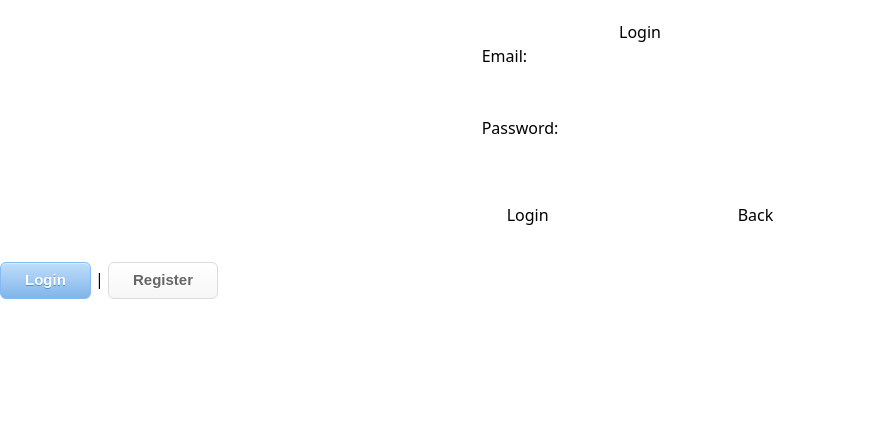
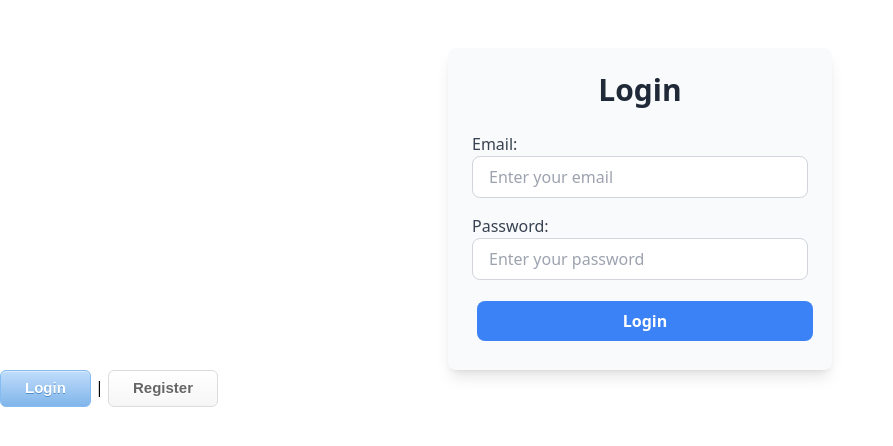
Before and after one commit to itsmraga-hub/student_management_interview_frontend, an Angular app: page /login in a window 1280 px wide. Shown: the top 446 px of the page, without its empty margins (0-893 px from the left). Built offline with nearby package versions, Linux system fonts and the light colour scheme.

Commit message:
login page - update ui to use tailwind

```diff
--- a/src/app/login/login.component.html
+++ b/src/app/login/login.component.html
@@ -1,32 +1,40 @@
+<div class="flex flex-col items-center justify-center mt-12 space-y-6 p-6 bg-gray-50 rounded-lg shadow-lg w-96 mx-auto">
+  <h2 class="text-3xl font-semibold text-gray-800">Login</h2>
 
-<!-- import { NgModule } from '@angular/core';
+  <form (submit)="onLogin(); $event.preventDefault();" class="w-full space-y-4">
 
-import { BrowserModule } from '@angular/platform-browser';
+    <!-- Email Input -->
+    <div class="flex flex-col">
+      <label for="email" class="font-medium text-gray-700">Email:</label>
+      <input type="email" id="email" [(ngModel)]="email" name="email" required
+        class="px-4 py-2 border border-gray-300 rounded-lg focus:outline-none focus:ring-2 focus:ring-blue-400"
+        placeholder="Enter your email" />
+    </div>
 
-import { FormsModule } from '@angular/forms'; -->
+    <!-- Password Input -->
+    <div class="flex flex-col">
+      <label for="password" class="font-medium text-gray-700">Password:</label>
+      <input type="password" id="password" [(ngModel)]="password" name="password" required
+        class="px-4 py-2 border border-gray-300 rounded-lg focus:outline-none focus:ring-2 focus:ring-blue-400"
+        placeholder="Enter your password" />
+    </div>
 
+    <!-- Submit Button -->
+    <div>
+      <button type="submit"
+        class="w-full py-2 bg-blue-500 text-white font-semibold rounded-lg hover:bg-blue-600 focus:outline-none focus:ring-2 focus:ring-blue-400">
+        Login
+      </button>
+    </div>
+  </form>
 
-<div style="text-align: center; margin: 20px;">
-  <h2>Login</h2>
-  <form (submit)="onLogin(); $event.preventDefault();">
-    <label for="email">Email:</label><br />
-
-    <input
-      type="email"
-      id="email"
-      [(ngModel)]="email"
-      name="email"
-      required /><br /><br />
-
-    <label for="password">Password:</label><br />
-    <input
-      type="password"
-      id="password"
-      [(ngModel)]="password"
-      name="password"
-      required /><br /><br />
-
-    <button type="submit">Login</button>
-  </form>
-  <button routerLink="/">Back</button>
+  <!-- Back Button -->
+  <!-- <div>
+    <button
+      routerLink="/"
+      class="mt-4 text-blue-500 hover:underline focus:outline-none"
+    >
+      Back
+    </button>
+  </div> -->
 </div>
--- a/src/app/login/login.component.ts
+++ b/src/app/login/login.component.ts
@@ -7,6 +7,7 @@ import { NgModule } from '@angular/core';
 import { BrowserModule } from '@angular/platform-browser';
 
 import { FormsModule } from '@angular/forms';
+import { MatSnackBar } from '@angular/material/snack-bar';
 
 
 
@@ -21,7 +22,7 @@ export class LoginComponent {
   email: string = '';
   password: string = '';
 
-  constructor(private http: HttpClient, private router: Router) {}
+  constructor(private http: HttpClient, private router: Router, private snackBar: MatSnackBar) {}
 
   onLogin() {
     const loginData = {
@@ -38,16 +39,30 @@ export class LoginComponent {
         next: (response: any) => {
           console.log('Login successful', response);
           const storedResponse = response;
+          this.showToast('Login successful', false);
           localStorage.setItem('user', JSON.stringify(storedResponse));
+          localStorage.setItem('accessToken', JSON.stringify(storedResponse.token));
+
           // Use the storedResponse as needed
           console.log('Stored response:', storedResponse);
           // Navigate to another page on success, e.g., a dashboard
           this.router.navigate(['/dashboard']);
         },
         error: (error: any) => {
+          this.showToast('Login failed', true);
           console.error('Login failed', error);
-          alert('Invalid email or password!');
         }
       });
   }
+
+  showToast(message: string, isError: boolean = false) {
+    this.snackBar.open(message, 'Close', {
+      duration: 3000, // Duration in milliseconds
+      horizontalPosition: 'center',
+      verticalPosition: 'top',
+      panelClass: isError ? ['snackbar-error'] : ['snackbar-success']
+    });
+  }
+
+
 }
```
